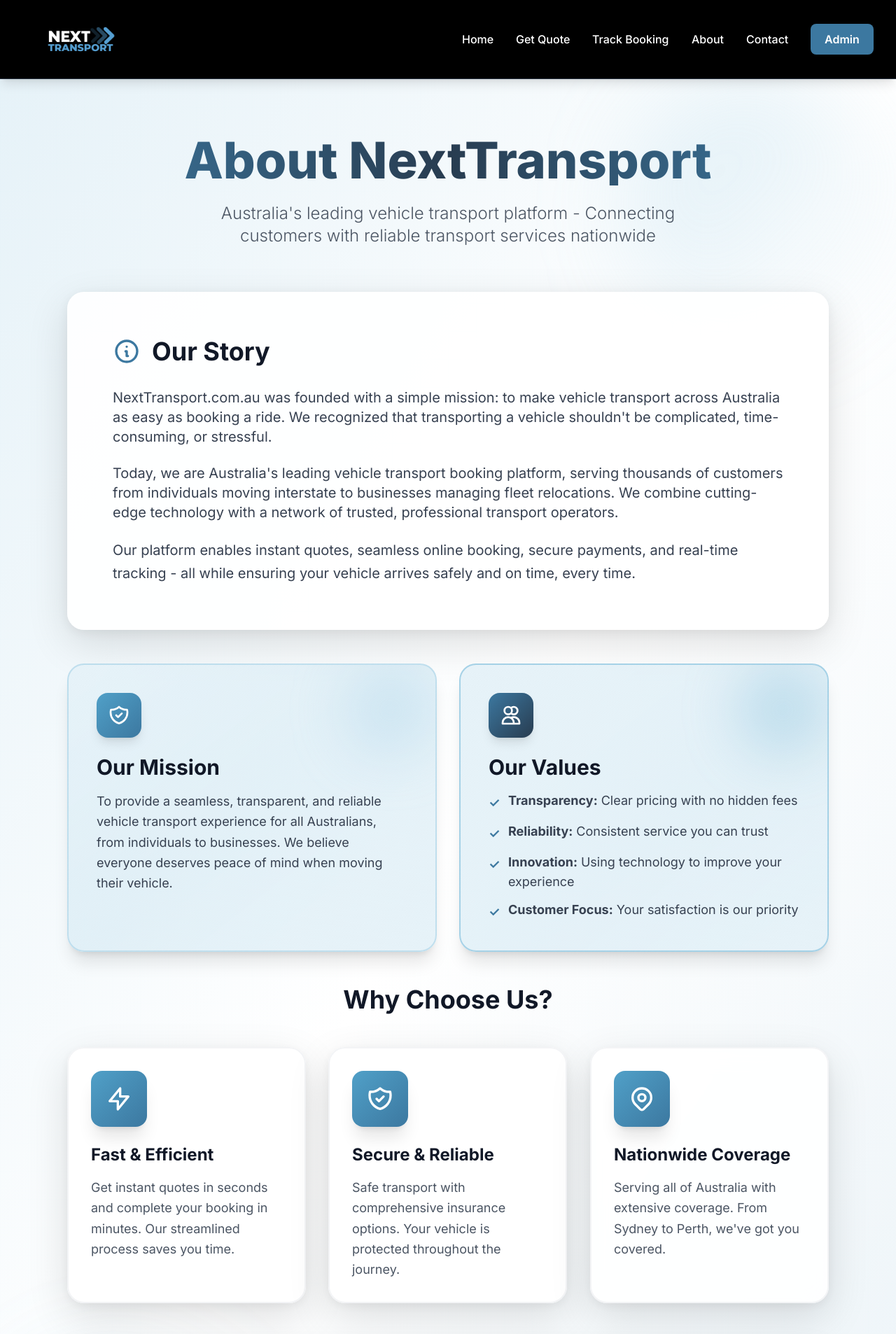
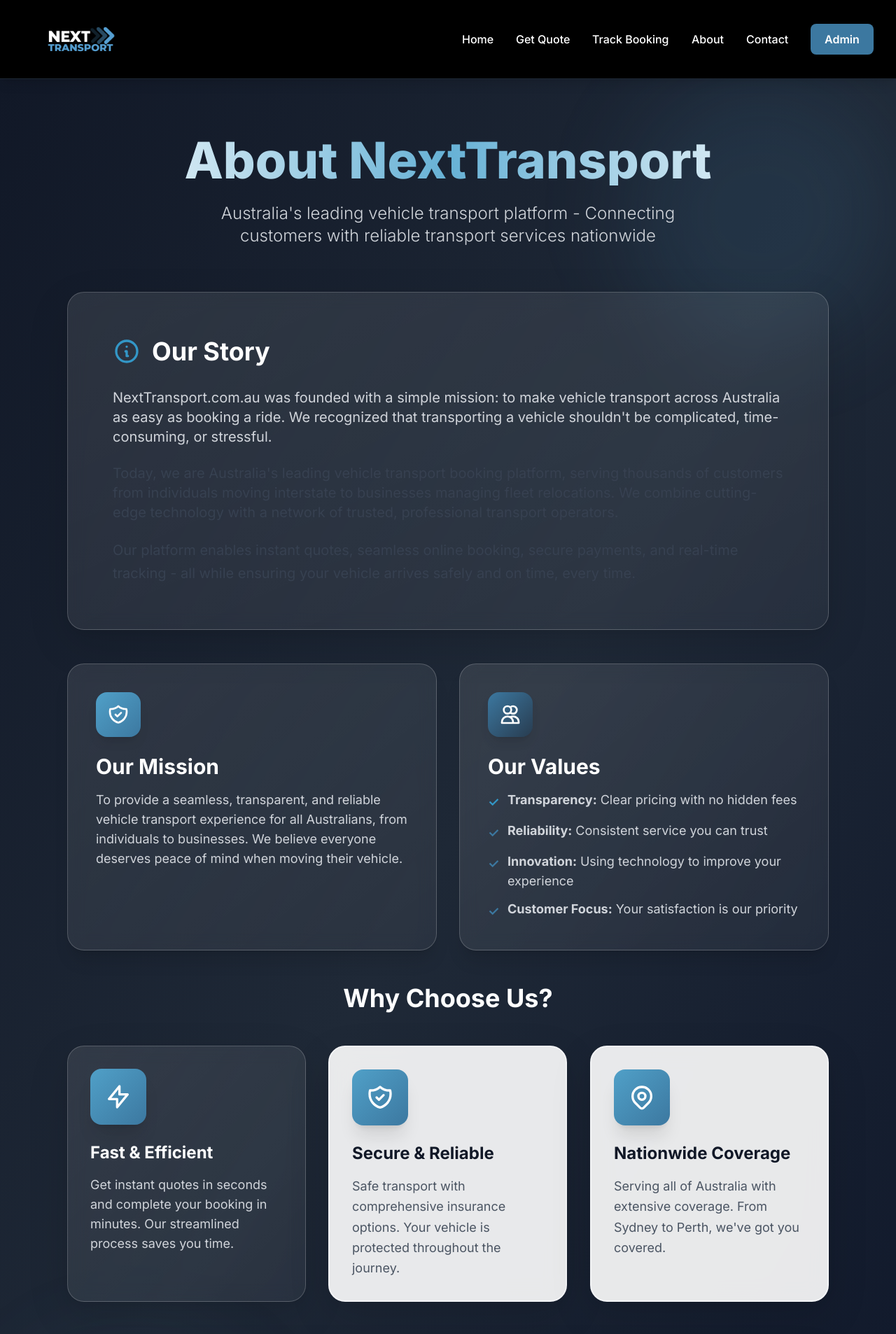
Before and after one commit to Ali139456/Next-Transport, a Next.js app: page /about in a window 1280 px wide. Shown: the top 1906 px of the page at 70% size. Built offline with nearby package versions, Linux system fonts and the light colour scheme.

Commit message:
Redesign all pages with dark backgrounds and beautiful glassmorphism cards

```diff
--- a/app/about/page.tsx
+++ b/app/about/page.tsx
@@ -1,34 +1,34 @@
 export default function AboutPage() {
   return (
-    <div className="min-h-screen py-8 sm:py-12 bg-gradient-to-br from-accent-50 via-white to-accent-50/50 relative overflow-hidden">
+    <div className="min-h-screen py-8 sm:py-12 bg-gradient-to-br from-gray-900 via-gray-800 to-slate-900 relative overflow-hidden">
       {/* Decorative background elements */}
-      <div className="absolute inset-0 bg-pattern-grid opacity-10 sm:opacity-20"></div>
-      <div className="absolute top-0 right-0 w-64 h-64 sm:w-96 sm:h-96 bg-gradient-to-br from-accent-200/20 sm:from-accent-200/30 to-transparent rounded-full blur-2xl sm:blur-3xl"></div>
-      <div className="absolute bottom-0 left-0 w-64 h-64 sm:w-96 sm:h-96 bg-gradient-to-tr from-accent-300/20 sm:from-accent-300/30 to-transparent rounded-full blur-2xl sm:blur-3xl"></div>
+      <div className="absolute inset-0 bg-pattern-grid opacity-5"></div>
+      <div className="absolute top-0 right-0 w-64 h-64 sm:w-96 sm:h-96 bg-accent-500/10 rounded-full blur-2xl sm:blur-3xl"></div>
+      <div className="absolute bottom-0 left-0 w-64 h-64 sm:w-96 sm:h-96 bg-accent-600/10 rounded-full blur-2xl sm:blur-3xl"></div>
 
       <div className="container mx-auto px-4 sm:px-6 lg:px-8 max-w-6xl relative z-10">
         {/* Hero Section */}
         <div className="text-center mb-10 sm:mb-12 md:mb-16 pt-4 sm:pt-8">
-          <h1 className="text-3xl sm:text-4xl md:text-5xl lg:text-6xl xl:text-7xl font-extrabold mb-4 sm:mb-5 md:mb-6 bg-gradient-to-r from-accent-600 via-accent-700 to-accent-600 bg-clip-text text-transparent px-2">
+          <h1 className="text-3xl sm:text-4xl md:text-5xl lg:text-6xl xl:text-7xl font-extrabold mb-4 sm:mb-5 md:mb-6 bg-gradient-to-r from-white via-accent-300 to-white bg-clip-text text-transparent px-2">
             About NextTransport
           </h1>
-          <p className="text-base sm:text-lg md:text-xl lg:text-2xl text-gray-600 max-w-3xl mx-auto font-light px-2">
+          <p className="text-base sm:text-lg md:text-xl lg:text-2xl text-gray-300 max-w-3xl mx-auto font-light px-2">
             Australia&apos;s leading vehicle transport platform - Connecting customers with reliable transport services nationwide
           </p>
         </div>
 
         {/* Main Story Section */}
-        <div className="bg-white/90 rounded-2xl sm:rounded-3xl shadow-2xl card-shadow-lg p-6 sm:p-8 md:p-10 lg:p-16 border border-white/20 mb-8 sm:mb-10 md:mb-12">
+        <div className="bg-gradient-to-br from-white/10 to-white/5 backdrop-blur-md rounded-2xl sm:rounded-3xl shadow-2xl card-shadow-lg p-6 sm:p-8 md:p-10 lg:p-16 border border-white/20 mb-8 sm:mb-10 md:mb-12">
           <div className="prose max-w-none">
             <div className="mb-8">
-              <h2 className="text-2xl sm:text-3xl md:text-4xl font-bold mb-4 sm:mb-5 md:mb-6 text-gray-900 flex items-center flex-wrap">
-                <svg className="w-8 h-8 sm:w-10 sm:h-10 mr-3 sm:mr-4 text-accent-600" fill="none" stroke="currentColor" viewBox="0 0 24 24">
+              <h2 className="text-2xl sm:text-3xl md:text-4xl font-bold mb-4 sm:mb-5 md:mb-6 text-white flex items-center flex-wrap">
+                <svg className="w-8 h-8 sm:w-10 sm:h-10 mr-3 sm:mr-4 text-accent-400" fill="none" stroke="currentColor" viewBox="0 0 24 24">
                   <path strokeLinecap="round" strokeLinejoin="round" strokeWidth={2} d="M13 16h-1v-4h-1m1-4h.01M21 12a9 9 0 11-18 0 9 9 0 0118 0z" />
                 </svg>
                 Our Story
               </h2>
             </div>
-            <p className="text-base sm:text-lg md:text-xl text-gray-700 mb-4 sm:mb-5 md:mb-6 leading-relaxed">
+            <p className="text-base sm:text-lg md:text-xl text-gray-300 mb-4 sm:mb-5 md:mb-6 leading-relaxed">
               NextTransport.com.au was founded with a simple mission: to make vehicle transport across Australia
               as easy as booking a ride. We recognized that transporting a vehicle shouldn&apos;t be complicated,
               time-consuming, or stressful.
@@ -47,16 +47,16 @@ export default function AboutPage() {
 
         {/* Mission & Values */}
         <div className="grid sm:grid-cols-2 gap-6 sm:gap-8 mb-8 sm:mb-10 md:mb-12">
-          <div className="bg-gradient-to-br from-accent-50 via-accent-100/50 to-accent-50 rounded-3xl shadow-xl p-10 border-2 border-accent-200/50 relative overflow-hidden">
-            <div className="absolute top-0 right-0 w-32 h-32 bg-accent-200/30 rounded-full blur-2xl"></div>
+          <div className="bg-gradient-to-br from-white/10 to-white/5 backdrop-blur-md rounded-2xl sm:rounded-3xl shadow-xl p-6 sm:p-8 md:p-10 border border-white/20 hover:border-accent-400/50 transition-all duration-200 relative overflow-hidden group">
+            <div className="absolute top-0 right-0 w-32 h-32 bg-accent-500/20 rounded-full blur-2xl opacity-0 group-hover:opacity-100 transition-opacity"></div>
             <div className="relative z-10">
-              <div className="bg-gradient-to-br from-accent-500 to-accent-600 w-16 h-16 rounded-2xl flex items-center justify-center mb-6 shadow-lg">
-                <svg className="w-8 h-8 text-white" fill="none" stroke="currentColor" viewBox="0 0 24 24">
+              <div className="bg-gradient-to-br from-accent-500 to-accent-600 w-14 h-14 sm:w-16 sm:h-16 rounded-2xl flex items-center justify-center mb-4 sm:mb-6 shadow-lg">
+                <svg className="w-7 h-7 sm:w-8 sm:h-8 text-white" fill="none" stroke="currentColor" viewBox="0 0 24 24">
                   <path strokeLinecap="round" strokeLinejoin="round" strokeWidth={2} d="M9 12l2 2 4-4m5.618-4.016A11.955 11.955 0 0112 2.944a11.955 11.955 0 01-8.618 3.04A12.02 12.02 0 003 9c0 5.591 3.824 10.29 9 11.622 5.176-1.332 9-6.03 9-11.622 0-1.042-.133-2.052-.382-3.016z" />
                 </svg>
               </div>
-              <h2 className="text-3xl font-bold mb-4 text-gray-900">Our Mission</h2>
-              <p className="text-lg text-gray-700 leading-relaxed">
+              <h2 className="text-2xl sm:text-3xl font-bold mb-3 sm:mb-4 text-white">Our Mission</h2>
+              <p className="text-base sm:text-lg text-gray-300 leading-relaxed">
                 To provide a seamless, transparent, and reliable vehicle transport experience
                 for all Australians, from individuals to businesses. We believe everyone deserves
                 peace of mind when moving their vehicle.
@@ -64,18 +64,18 @@ export default function AboutPage() {
             </div>
           </div>
 
-          <div className="bg-gradient-to-br from-accent-50 via-accent-100/50 to-accent-50 rounded-3xl shadow-xl p-10 border-2 border-accent-300/50 relative overflow-hidden">
-            <div className="absolute top-0 right-0 w-32 h-32 bg-accent-300/30 rounded-full blur-2xl"></div>
+          <div className="bg-gradient-to-br from-white/10 to-white/5 backdrop-blur-md rounded-2xl sm:rounded-3xl shadow-xl p-6 sm:p-8 md:p-10 border border-white/20 hover:border-accent-400/50 transition-all duration-200 relative overflow-hidden group">
+            <div className="absolute top-0 right-0 w-32 h-32 bg-accent-600/20 rounded-full blur-2xl opacity-0 group-hover:opacity-100 transition-opacity"></div>
             <div className="relative z-10">
-              <div className="bg-gradient-to-br from-accent-600 to-accent-700 w-16 h-16 rounded-2xl flex items-center justify-center mb-6 shadow-lg">
-                <svg className="w-8 h-8 text-white" fill="none" stroke="currentColor" viewBox="0 0 24 24">
+              <div className="bg-gradient-to-br from-accent-600 to-accent-700 w-14 h-14 sm:w-16 sm:h-16 rounded-2xl flex items-center justify-center mb-4 sm:mb-6 shadow-lg">
+                <svg className="w-7 h-7 sm:w-8 sm:h-8 text-white" fill="none" stroke="currentColor" viewBox="0 0 24 24">
                   <path strokeLinecap="round" strokeLinejoin="round" strokeWidth={2} d="M12 4.354a4 4 0 110 5.292M15 21H3v-1a6 6 0 0112 0v1zm0 0h6v-1a6 6 0 00-9-5.197M13 7a4 4 0 11-8 0 4 4 0 018 0z" />
                 </svg>
               </div>
-              <h2 className="text-3xl font-bold mb-4 text-gray-900">Our Values</h2>
-              <ul className="space-y-3 text-lg text-gray-700">
+              <h2 className="text-2xl sm:text-3xl font-bold mb-3 sm:mb-4 text-white">Our Values</h2>
+              <ul className="space-y-3 text-base sm:text-lg text-gray-300">
                 <li className="flex items-start">
-                  <span className="text-accent-600 mr-3 mt-1 font-bold">✓</span>
+                  <span className="text-accent-400 mr-3 mt-1 font-bold">✓</span>
                   <span><strong>Transparency:</strong> Clear pricing with no hidden fees</span>
                 </li>
                 <li className="flex items-start">
@@ -96,19 +96,19 @@ export default function AboutPage() {
         </div>
 
         {/* Key Features */}
-        <div className="mb-12">
-          <h2 className="text-4xl font-bold text-center mb-12 text-gray-900">Why Choose Us?</h2>
-          <div className="grid md:grid-cols-3 gap-8">
-            <div className="bg-white/90 backdrop-blur-lg rounded-3xl p-8 card-shadow-lg border-2 border-gray-100 hover:border-accent-300 transition-all hover:-translate-y-2 relative overflow-hidden group">
-              <div className="absolute top-0 right-0 w-24 h-24 bg-accent-100/50 rounded-full blur-xl opacity-0 group-hover:opacity-100 transition-opacity"></div>
+        <div className="mb-8 sm:mb-10 md:mb-12">
+          <h2 className="text-3xl sm:text-4xl font-bold text-center mb-8 sm:mb-10 md:mb-12 text-white px-2">Why Choose Us?</h2>
+          <div className="grid sm:grid-cols-2 lg:grid-cols-3 gap-6 sm:gap-8">
+            <div className="bg-gradient-to-br from-white/10 to-white/5 backdrop-blur-md rounded-2xl sm:rounded-3xl p-6 sm:p-8 card-shadow-lg border border-white/20 hover:border-accent-400/50 transition-all duration-200 relative overflow-hidden group">
+              <div className="absolute top-0 right-0 w-24 h-24 bg-accent-500/20 rounded-full blur-xl opacity-0 group-hover:opacity-100 transition-opacity"></div>
               <div className="relative z-10">
-                <div className="bg-gradient-to-br from-accent-500 to-accent-600 w-20 h-20 rounded-2xl flex items-center justify-center mb-6 shadow-xl">
-                  <svg className="w-10 h-10 text-white" fill="none" stroke="currentColor" viewBox="0 0 24 24">
+                <div className="bg-gradient-to-br from-accent-500 to-accent-600 w-16 h-16 sm:w-20 sm:h-20 rounded-2xl flex items-center justify-center mb-4 sm:mb-6 shadow-xl">
+                  <svg className="w-8 h-8 sm:w-10 sm:h-10 text-white" fill="none" stroke="currentColor" viewBox="0 0 24 24">
                     <path strokeLinecap="round" strokeLinejoin="round" strokeWidth={2} d="M13 10V3L4 14h7v7l9-11h-7z" />
                   </svg>
                 </div>
-                <h3 className="text-2xl font-bold mb-4 text-gray-900">Fast & Efficient</h3>
-                <p className="text-gray-600 leading-relaxed text-lg">Get instant quotes in seconds and complete your booking in minutes. Our streamlined process saves you time.</p>
+                <h3 className="text-xl sm:text-2xl font-bold mb-3 sm:mb-4 text-white">Fast & Efficient</h3>
+                <p className="text-gray-300 leading-relaxed text-sm sm:text-base md:text-lg">Get instant quotes in seconds and complete your booking in minutes. Our streamlined process saves you time.</p>
               </div>
             </div>
 
```
Also changed, not shown: app/quote/page.tsx (+9 -9 lines), app/tracking/page.tsx (+13 -13 lines), components/HomePage.tsx (+29 -24 lines).
